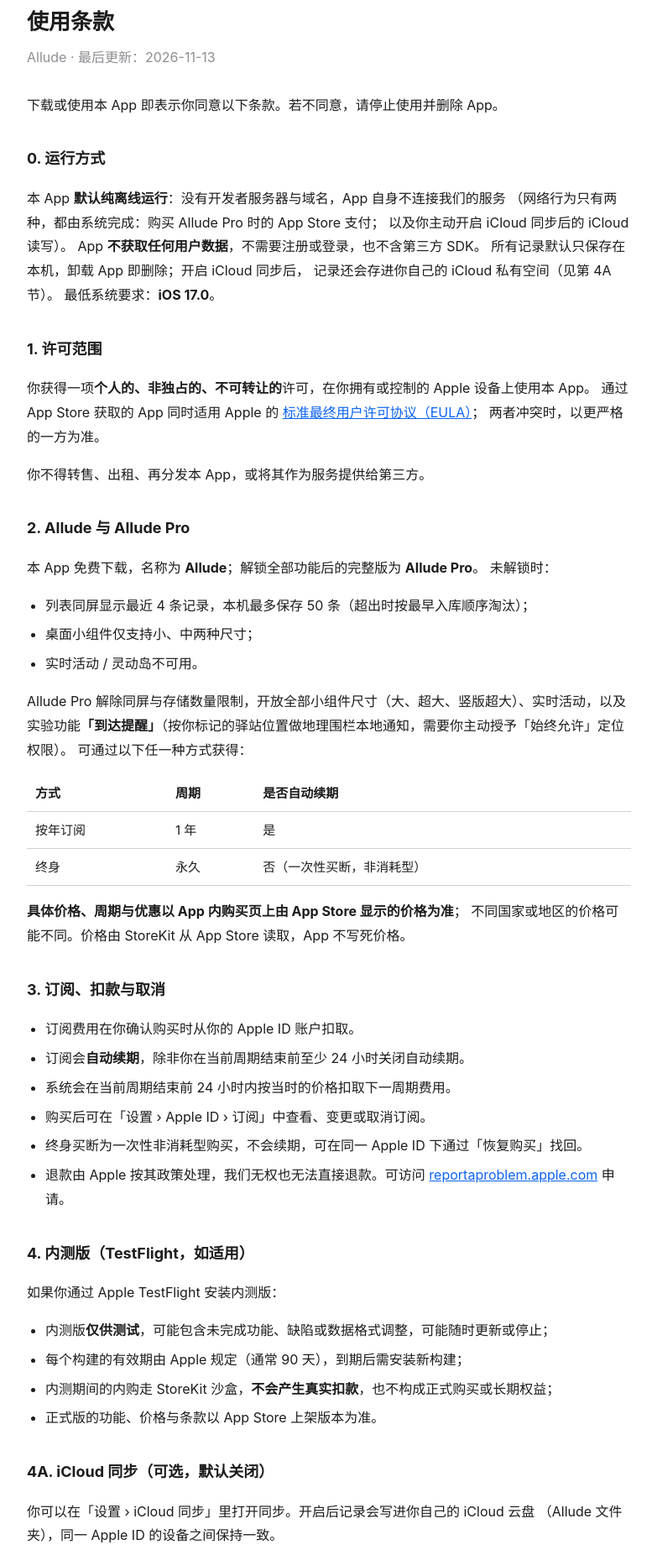
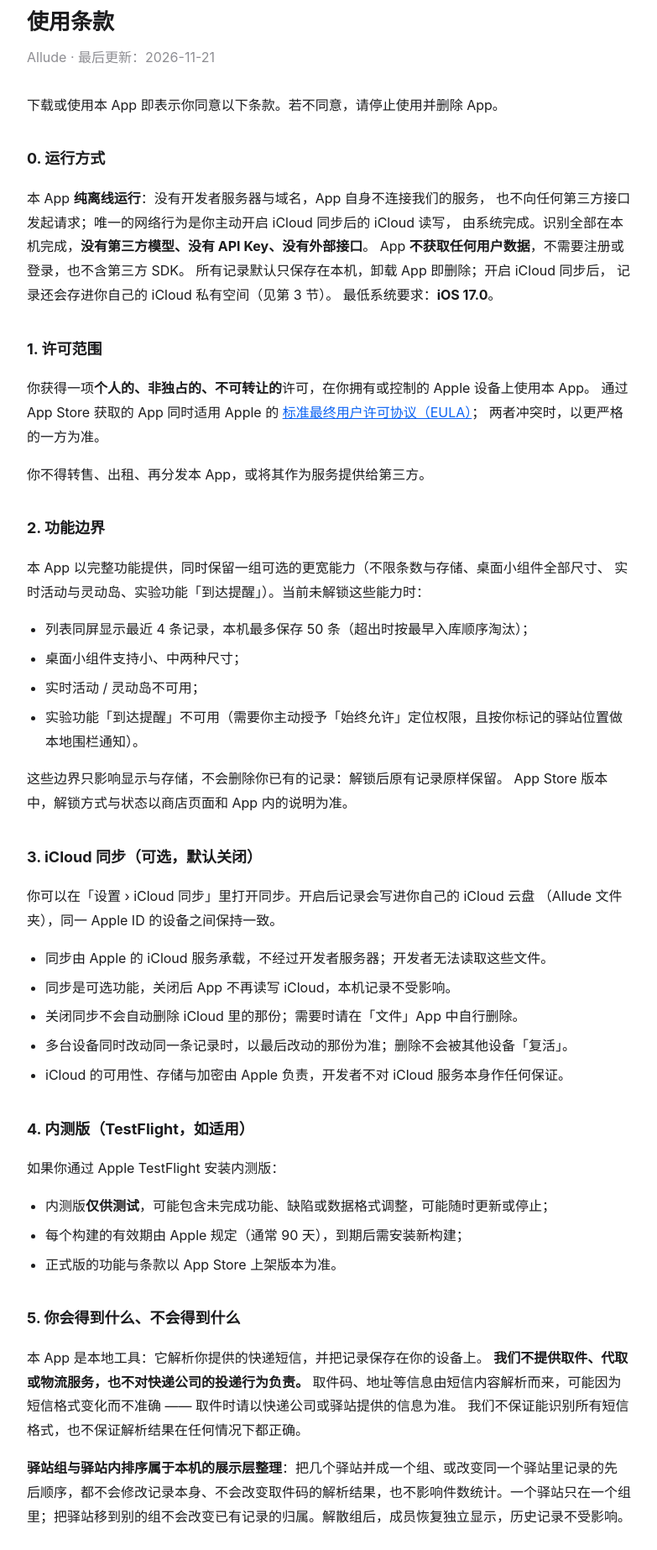
Before and after one commit to Zhangwangning/allude-legal, a plain HTML site: page terms.html in a window 1280 px wide. Shown: the part 37-1883 px from the top of the page at 84% size, without its empty margins (248-1031 px from the left). Drawn offline with Linux system fonts and the light colour scheme.

Commit message:
docs: 隐私政策与使用条款重写（去除收费/订阅表述，补 iOS 17 基线、iCloud 与驿站组口径）

```diff
--- a/terms.html
+++ b/terms.html
@@ -12,9 +12,6 @@
   h1 { font-size: 26px; margin: 0 0 4px; }
   h2 { font-size: 18px; margin: 34px 0 8px; }
   .sub { color: #8e8e93; margin: 0 0 28px; }
-  table { border-collapse: collapse; width: 100%; margin: 10px 0; }
-  th, td { text-align: left; padding: 8px 10px; border-bottom: 1px solid #d1d1d6; font-size: 15px; }
-  @media (prefers-color-scheme: dark) { th, td { border-bottom-color: #2c2c2e; } }
   a { color: #0b63f3; }
   ul { padding-left: 22px; }
   li { margin: 6px 0; }
@@ -23,17 +20,17 @@
 </head>
 <body>
   <h1>使用条款</h1>
-  <p class="sub">Allude · 最后更新：2026-11-13</p>
+  <p class="sub">Allude · 最后更新：2026-11-21</p>
 
   <p>下载或使用本 App 即表示你同意以下条款。若不同意，请停止使用并删除 App。</p>
 
   <h2>0. 运行方式</h2>
-  <p>本 App <b>默认纯离线运行</b>：没有开发者服务器与域名，App 自身不连接我们的服务
-     （网络行为只有两种，都由系统完成：购买 Allude Pro 时的 App Store 支付；
-     以及你主动开启 iCloud 同步后的 iCloud 读写）。
+  <p>本 App <b>纯离线运行</b>：没有开发者服务器与域名，App 自身不连接我们的服务，
+     也不向任何第三方接口发起请求；唯一的网络行为是你主动开启 iCloud 同步后的 iCloud 读写，
+     由系统完成。识别全部在本机完成，<b>没有第三方模型、没有 API Key、没有外部接口</b>。
      App <b>不获取任何用户数据</b>，不需要注册或登录，也不含第三方 SDK。
      所有记录默认只保存在本机，卸载 App 即删除；开启 iCloud 同步后，
-     记录还会存进你自己的 iCloud 私有空间（见第 4A 节）。
+     记录还会存进你自己的 iCloud 私有空间（见第 3 节）。
      最低系统要求：<b>iOS 17.0</b>。</p>
 
   <h2>1. 许可范围</h2>
@@ -43,45 +40,19 @@
      两者冲突时，以更严格的一方为准。</p>
   <p>你不得转售、出租、再分发本 App，或将其作为服务提供给第三方。</p>
 
-  <h2>2. Allude 与 Allude Pro</h2>
-  <p>本 App 免费下载，名称为 <b>Allude</b>；解锁全部功能后的完整版为 <b>Allude Pro</b>。
-     未解锁时：</p>
+  <h2>2. 功能边界</h2>
+  <p>本 App 以完整功能提供，同时保留一组可选的更宽能力（不限条数与存储、桌面小组件全部尺寸、
+     实时活动与灵动岛、实验功能「到达提醒」）。当前未解锁这些能力时：</p>
   <ul>
     <li>列表同屏显示最近 4 条记录，本机最多保存 50 条（超出时按最早入库顺序淘汰）；</li>
-    <li>桌面小组件仅支持小、中两种尺寸；</li>
-    <li>实时活动 / 灵动岛不可用。</li>
+    <li>桌面小组件支持小、中两种尺寸；</li>
+    <li>实时活动 / 灵动岛不可用；</li>
+    <li>实验功能「到达提醒」不可用（需要你主动授予「始终允许」定位权限，且按你标记的驿站位置做本地围栏通知）。</li>
   </ul>
-  <p>Allude Pro 解除同屏与存储数量限制，开放全部小组件尺寸（大、超大、竖版超大）、实时活动，以及实验功能<b>「到达提醒」</b>（按你标记的驿站位置做地理围栏本地通知，需要你主动授予「始终允许」定位权限）。
-     可通过以下任一种方式获得：</p>
-  <table>
-    <tr><th>方式</th><th>周期</th><th>是否自动续期</th></tr>
-    <tr><td>按年订阅</td><td>1 年</td><td>是</td></tr>
-    <tr><td>终身</td><td>永久</td><td>否（一次性买断，非消耗型）</td></tr>
-  </table>
-  <p><b>具体价格、周期与优惠以 App 内购买页上由 App Store 显示的价格为准</b>；
-     不同国家或地区的价格可能不同。价格由 StoreKit 从 App Store 读取，App 不写死价格。</p>
+  <p>这些边界只影响显示与存储，不会删除你已有的记录：解锁后原有记录原样保留。
+     App Store 版本中，解锁方式与状态以商店页面和 App 内的说明为准。</p>
 
-  <h2>3. 订阅、扣款与取消</h2>
-  <ul>
-    <li>订阅费用在你确认购买时从你的 Apple ID 账户扣取。</li>
-    <li>订阅会<b>自动续期</b>，除非你在当前周期结束前至少 24 小时关闭自动续期。</li>
-    <li>系统会在当前周期结束前 24 小时内按当时的价格扣取下一周期费用。</li>
-    <li>购买后可在「设置 › Apple ID › 订阅」中查看、变更或取消订阅。</li>
-    <li>终身买断为一次性非消耗型购买，不会续期，可在同一 Apple ID 下通过「恢复购买」找回。</li>
-    <li>退款由 Apple 按其政策处理，我们无权也无法直接退款。可访问
-        <a href="https://reportaproblem.apple.com">reportaproblem.apple.com</a> 申请。</li>
-  </ul>
-
-  <h2>4. 内测版（TestFlight，如适用）</h2>
-  <p>如果你通过 Apple TestFlight 安装内测版：</p>
-  <ul>
-    <li>内测版<b>仅供测试</b>，可能包含未完成功能、缺陷或数据格式调整，可能随时更新或停止；</li>
-    <li>每个构建的有效期由 Apple 规定（通常 90 天），到期后需安装新构建；</li>
-    <li>内测期间的内购走 StoreKit 沙盒，<b>不会产生真实扣款</b>，也不构成正式购买或长期权益；</li>
-    <li>正式版的功能、价格与条款以 App Store 上架版本为准。</li>
-  </ul>
-
-  <h2>4A. iCloud 同步（可选，默认关闭）</h2>
+  <h2>3. iCloud 同步（可选，默认关闭）</h2>
   <p>你可以在「设置 › iCloud 同步」里打开同步。开启后记录会写进你自己的 iCloud 云盘
      （Allude 文件夹），同一 Apple ID 的设备之间保持一致。</p>
   <ul>
@@ -92,13 +63,21 @@
     <li>iCloud 的可用性、存储与加密由 Apple 负责，开发者不对 iCloud 服务本身作任何保证。</li>
   </ul>
 
+  <h2>4. 内测版（TestFlight，如适用）</h2>
+  <p>如果你通过 Apple TestFlight 安装内测版：</p>
+  <ul>
+    <li>内测版<b>仅供测试</b>，可能包含未完成功能、缺陷或数据格式调整，可能随时更新或停止；</li>
+    <li>每个构建的有效期由 Apple 规定（通常 90 天），到期后需安装新构建；</li>
+    <li>正式版的功能与条款以 App Store 上架版本为准。</li>
+  </ul>
+
   <h2>5. 你会得到什么、不会得到什么</h2>
   <p>本 App 是本地工具：它解析你提供的快递短信，并把记录保存在你的设备上。
      <b>我们不提供取件、代取或物流服务，也不对快递公司的投递行为负责。</b>
      取件码、地址等信息由短信内容解析而来，可能因为短信格式变化而不准确 ——
      取件时请以快递公司或驿站提供的信息为准。
      我们不保证能识别所有短信格式，也不保证解析结果在任何情况下都正确。</p>
-  <p><b>驿站组与驿站内排序属于本机的展示层整理</b>：把几个驿站并成一个组、或改变同一个驿站里记录的先后顺序，都不会修改记录本身、不会改变取件码的解析结果，也不影响件数统计。解散组后，成员恢复独立显示，历史记录不受影响。</p>
+  <p><b>驿站组与驿站内排序属于本机的展示层整理</b>：把几个驿站并成一个组、或改变同一个驿站里记录的先后顺序，都不会修改记录本身、不会改变取件码的解析结果，也不影响件数统计。一个驿站只在一个组里；把驿站移到别的组不会改变已有记录的归属。解散组后，成员恢复独立显示，历史记录不受影响。</p>
 
   <h2>6. 你的责任</h2>
   <ul>
@@ -116,8 +95,7 @@
 
   <h2>8. 责任限制</h2>
   <p>在适用法律允许的最大范围内，对于任何间接、附带、特殊或后果性损失（包括利润、数据或商誉损失），
-     我们不承担责任。就本条款相关的全部索赔，我们的累计责任不超过你在过去 12 个月内
-     为本 App 实际支付的金额（终身买断按你实际支付的一次性金额计算）。</p>
+     我们不承担责任。本条不限制依法不能限制的责任。</p>
 
   <h2>9. 条款变更</h2>
   <p>我们可能更新本条款，更新后会在本页修改上面的日期。若变更对你权利有实质影响，
```
Also changed, not shown: privacy.html (+18 -25 lines), support.html (+0 -26 lines).
